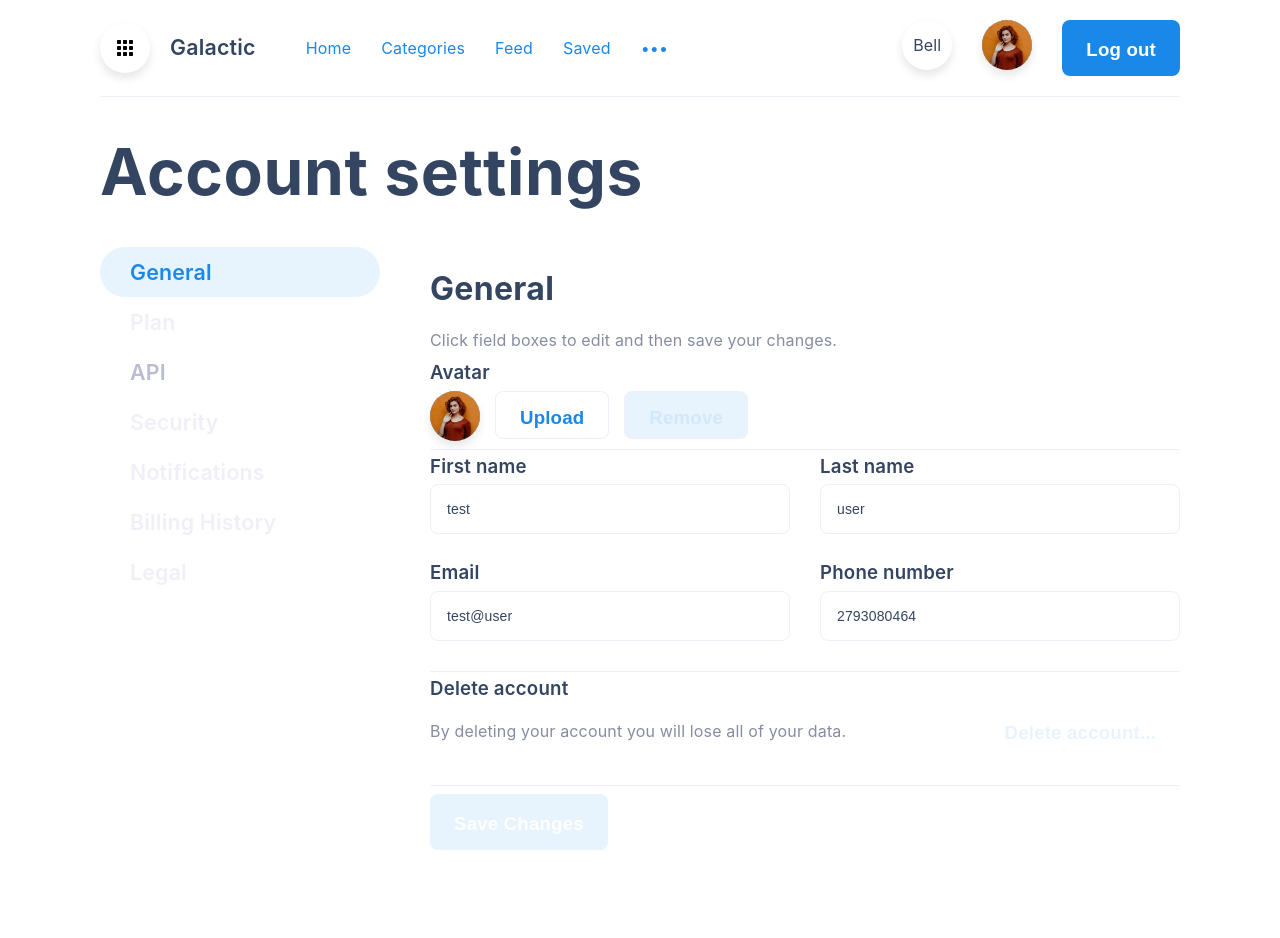
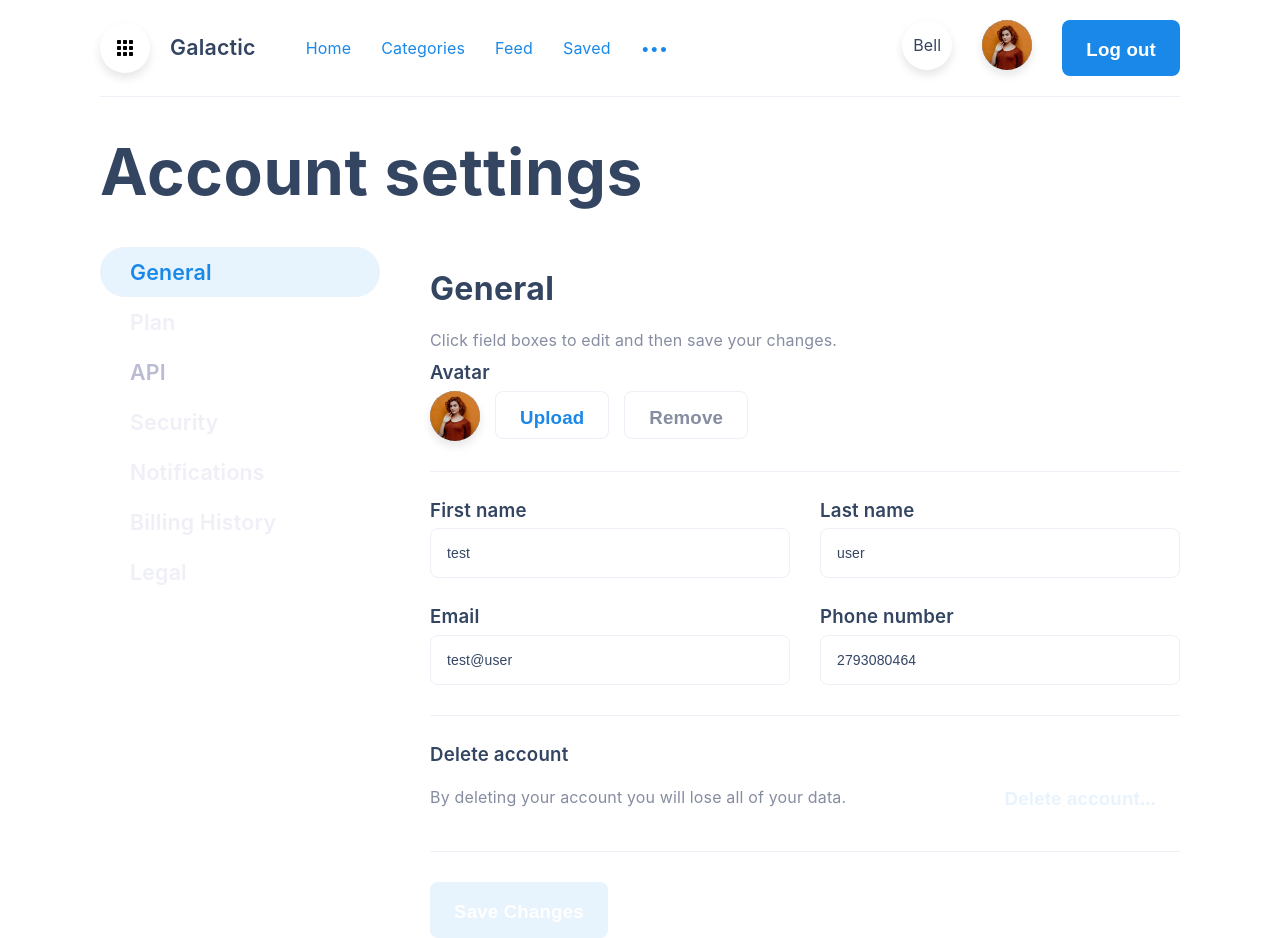
Before and after one commit to michaeljfuller/galaxy-test, a React (Create React App) app: page /login in a window 1280 px wide. Both pictures are taken after a click on the input "Log In". Before the commit the page ends 850 px from the top, so only its background shows below. Built offline with nearby package versions, Linux system fonts and the light colour scheme.

Commit message:
Update GeneralProfileSection styling
Improve spacing between rows and horizontal rule.
Make "Remove" avatar button "secondary".
Add tooltip to submit button when disabled.

```diff
--- a/src/screens/ProfileScreen/sections/GeneralProfileSection.module.scss
+++ b/src/screens/ProfileScreen/sections/GeneralProfileSection.module.scss
@@ -42,5 +42,9 @@
 
     button {
         @include button.ghost;
+
+        &.secondary {
+            @include button.ghost-secondary;
+        }
     }
 }
--- a/src/screens/ProfileScreen/sections/GeneralProfileSection.tsx
+++ b/src/screens/ProfileScreen/sections/GeneralProfileSection.tsx
@@ -11,6 +11,11 @@ export function GeneralProfileSection(props: GeneralProfileSectionProps) {
     const [user, setUser] = useState({...currentUser});
 
     const changed = JSON.stringify(currentUser) !== JSON.stringify(user); // TODO Lazy, change this
+
+    let submitDisabled = "";
+    if (!changed) {
+        submitDisabled = "No changes made.";
+    }
 
     const handleFirstName = useCallback<OnInputChange>(event => {
         setUser({...user, givenName: event.target.value});
@@ -29,14 +34,18 @@ export function GeneralProfileSection(props: GeneralProfileSectionProps) {
         <h2 className={css.title}>General</h2>
         <p className={css.subtitle}>Click field boxes to edit and then save your changes.</p>
 
+        <div className={css.row}>
+
             <label className={css.avatar}>
                 Avatar
                 <div>
                     <img src={user.avatar} alt="avatar" />
                     <button>Upload</button>
-                <button disabled>Remove</button>
+                    <button className={css.secondary}>Remove</button>
                 </div>
             </label>
+
+        </div>
 
         <hr />
 
@@ -79,7 +88,7 @@ export function GeneralProfileSection(props: GeneralProfileSectionProps) {
 
         <hr />
 
-        <input className={css.submit} disabled={!changed} type="submit" value="Save Changes" />
+        <input className={css.submit} disabled={!!submitDisabled} type="submit" value="Save Changes" title={submitDisabled||undefined} />
 
     </section>;
 }
--- a/src/screens/ProfileScreen/sections/section.scss
+++ b/src/screens/ProfileScreen/sections/section.scss
@@ -15,8 +15,14 @@
 }
 
 @mixin row {
+  $margin-bottom: 30px; /* TODO Check figma */
+
   display: flex;
   flex-direction: row;
   gap: 30px; /* TODO Check figma */
-  margin-bottom: 30px; /* TODO Check figma */
+  margin-bottom: $margin-bottom;
+
+  & + hr {
+    margin: 0 0 $margin-bottom 0;
+  }
 }
```
Lines whose indentation alone changed are shown as unchanged.
